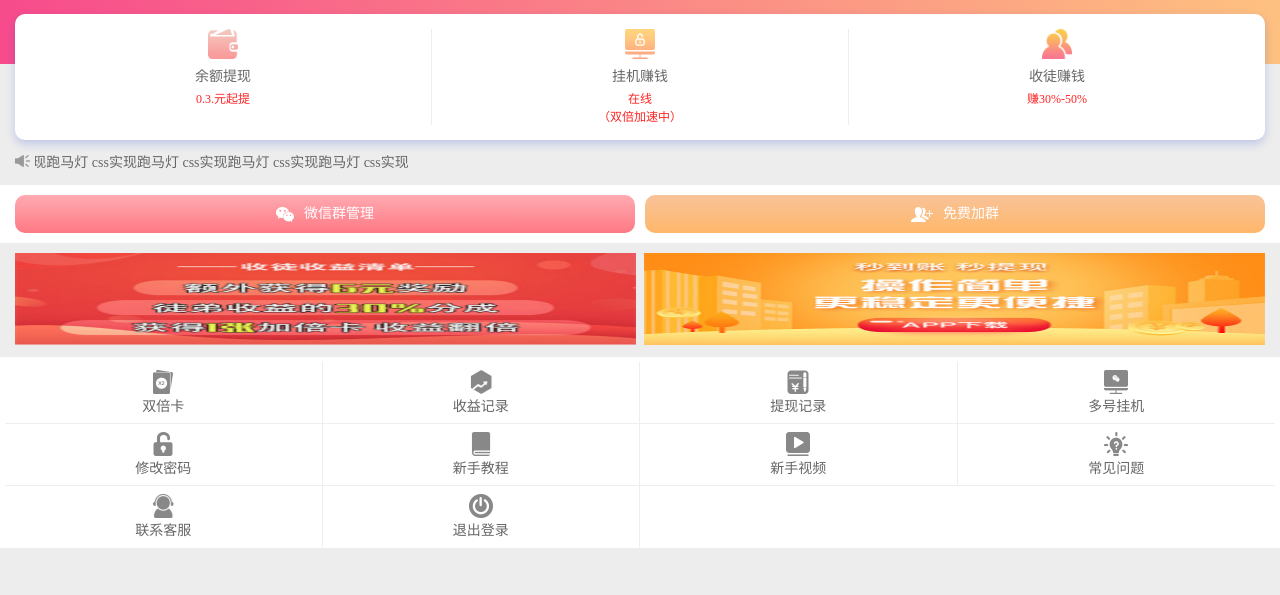
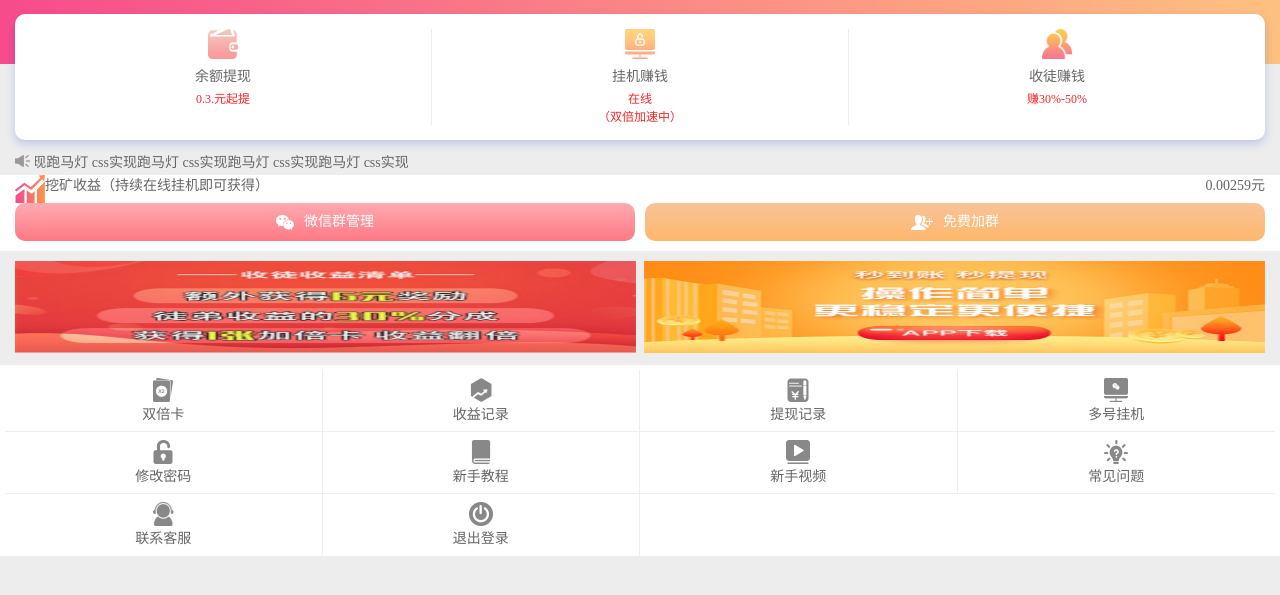
Before and after one commit to zhanglilan/profit-html, a plain HTML site: page index.html in a window 1280 px wide. Shown: the part 137-732 px from the top of the page. Drawn offline with Linux system fonts and the light colour scheme.

Commit message:
更新样式

```diff
--- a/css/mian.css
+++ b/css/mian.css
@@ -36,8 +36,8 @@ header .user img{
 
 .groupManagement{
 	background: #fff;
-	padding: 10px 15px;
-	margin: 10px 0;
+	padding:0 15px 10px 15px;
+	margin: 0 0 10px;
 }
 .groupManagement .groupBtn{
 	height:38px;
--- a/index.html
+++ b/index.html
@@ -53,8 +53,11 @@
 				<span class="merquee-txt">跑马灯 css实现跑马灯 css实现跑马灯 css实现跑马灯 css实现跑马灯 css实现跑马灯 css实现</span>
 			</div>
 		</section>
+		<div class="df jsb p-l-r-15 bg-white">
+			<div class="df"><img src="img/icon-profit.png"><p>挖矿收益</p><span>（持续在线挂机即可获得）</span></div>
+			<div class="">0.00259元</div>
+		</div>
 		<section class="groupManagement df jsb">
-
 			<a href="#" class="groupBtn wxGroup flex-1 df ac jc"><img src="img/wx-icon.png"><p>微信群管理</p></a>
 			<a href="#" class="groupBtn freeGroup flex-1 df ac jc"><img src="img/group-icon.png"><p>免费加群</p></a>
 		</section>
```
